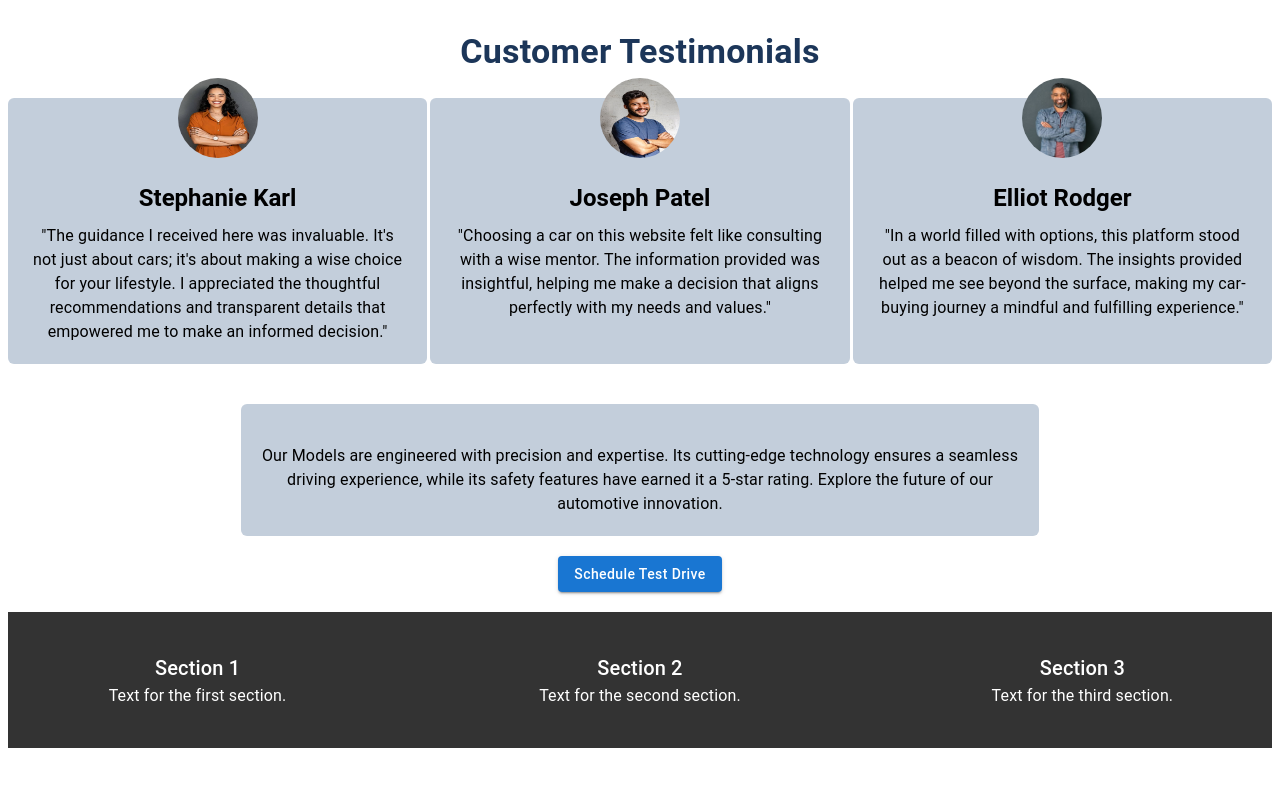
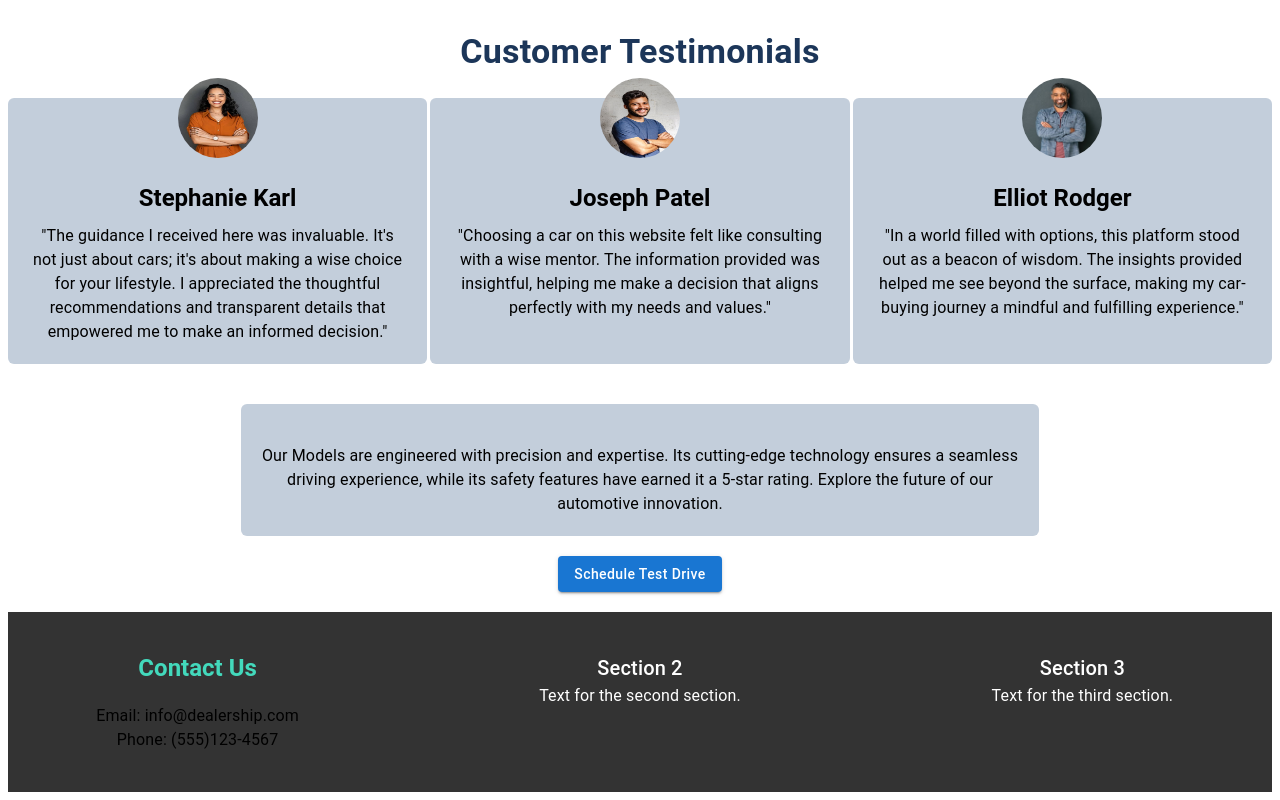
Before and after one commit to bk275/IS218Fall2023FinalProject, a Next.js app in the folder car-website/: page / in a window 1280 px wide. Shown: the part 934-1734 px from the top of the page. Before the commit the page ends 1690 px from the top, so only its background shows below. Built offline with nearby package versions, Linux system fonts and the light colour scheme.

Commit message:
Added contact us section in footer

```diff
--- a/car-website/components/Navbar.js
+++ b/car-website/components/Navbar.js
@@ -325,11 +325,30 @@ const Navbar = () => {
         <div style={{ display: 'flex', justifyContent: 'space-between' }}>
           {/* First Text Section */}
           <div style={{ width: '30%' }}>
-            <Typography variant="h6" component="div">
-              Section 1
+            <Typography
+              variant="h5"
+              component="div"
+              sx={{
+                color: '#43D9BC',
+                fontWeight: 'bold',
+                marginBottom: '20px',
+              }}
+            >
+              Contact Us
             </Typography>
-            <Typography variant="body1" component="div">
-              Text for the first section.
+            <Typography
+              variant="body1"
+              component="div"
+              sx={{ color: '#000' }}
+            >
+              Email: info@dealership.com
+            </Typography>
+            <Typography
+              variant="body1"
+              component="div"
+              sx={{ color: '#000' }}
+            >
+              Phone: (555)123-4567
             </Typography>
           </div>
           {/* Second Text Section */}
```
